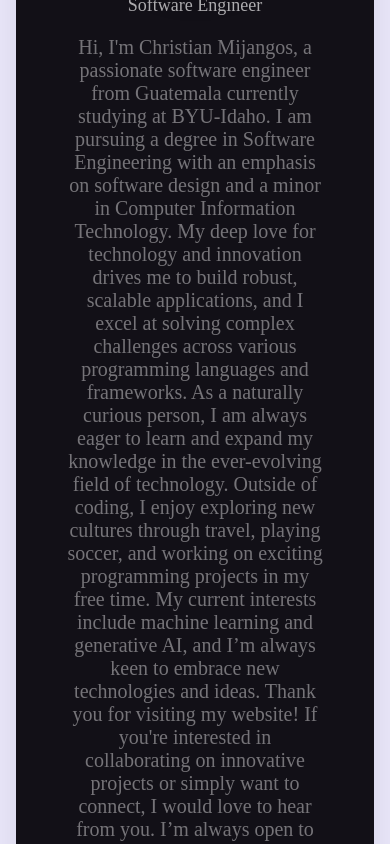
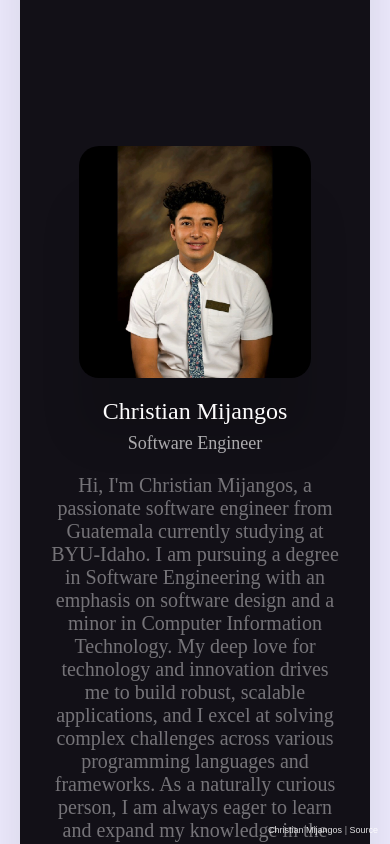
Before and after one commit to HeyChriss/About-me-, a React (Create React App) app: page /aboutme in a window 390 px wide. Built offline with nearby package versions, Linux system fonts and the light colour scheme.

Commit message:
Small details

```diff
--- a/src/App/App.tsx
+++ b/src/App/App.tsx
@@ -45,14 +45,16 @@ export const App = () => {
         <main className="app">
 
           <Routes>
+
             <Route
               path="/"
               element={
                 <>
+                  <Toggle />
                   <Content />
                   <Buttons />
                   <Particles />
-                  <Toggle />
+
                 </>
               }
             />
--- a/src/App/pages/AboutMe.scss
+++ b/src/App/pages/AboutMe.scss
@@ -77,7 +77,6 @@
   color: #121017;
 }
 
-
 .card-2 button:hover {
   background: #ffffff; /* Change background on hover */
   color: #121017; /* Change text color on hover */
@@ -91,12 +90,13 @@
   border: 1px solid #ffffff;
 }
 
+/* Responsive Styles */
 @media (max-width: 600px) {
   .card-2 {
-      margin: 0 40px;
-      padding-left: 50px;
-      padding-right: 50px;
-      padding-bottom: 60px;
+      margin: 0 20px; /* Reduce margin on smaller screens */
+      padding-left: 30px; /* Adjust padding for smaller screens */
+      padding-right: 30px;
+      padding-bottom: 40px;
       width: 100%;
       text-align: center;
       flex-direction: column;
@@ -107,19 +107,19 @@
   }
 
   .card-2 .buttons button {
-      width: 60%; /* Adjust width for smaller screens */
+      width: 80%; /* Adjust width for smaller screens */
   }
 
   .card-2 h2 {
       margin-right: 0;
-      font-size: 26px;
+      font-size: 24px; /* Reduce font size */
   }
 
   .card-2 img {
-      margin: -100px 0 30px 0;
+      margin: 300px 0 20px 0;
       width: 100%;
-      max-width: 1000px;
-      height: 250px;
+      max-width: 320px;
+      height: auto; /* Allow image height to adjust based on aspect ratio */
   }
 
   .card-2 p {
@@ -127,11 +127,12 @@
   }
 }
 
-  @media (max-width: 420px) {
+@media (max-width: 400px) {
   .card-2 img {
-      height: 50vw;
-      width: 50vw;
-      border-radius: 50%;
-      margin: -140px 0 30px 0;
+      height: auto; /* Ensure the image keeps its aspect ratio */
+      width: 80%; /* Adjust the width to fit the screen better */
+      max-width: 240px; /* Adjust max-width to prevent image from becoming too large */
+      margin: 600px auto 20px auto; /* Center the image with auto margins */
+      border-radius: 20px; /* Keep a slight border-radius */
   }
 }
--- a/src/App/pages/Projects.scss
+++ b/src/App/pages/Projects.scss
@@ -16,7 +16,7 @@ html, body {
   display: flex;
   flex-wrap: wrap;
   justify-content: center;
-    gap: 20px;
+  gap: 60px;
   padding-bottom: 20px; /* Add some padding at the bottom to avoid clipping */
 }
 
@@ -34,3 +34,23 @@ html, body {
   text-align: center;
   text-shadow: 2px 2px 4px rgba(0, 0, 0, 0.2);
 }
+
+/* Responsive Styles for Phones */
+@media only screen and (max-width: 740px) {
+  .projects-page {
+      padding: 15px; /* Reduce padding on smaller screens */
+  }
+
+  .projects-page h1 {
+      font-size: 2rem; /* Reduce font size for the header */
+      margin-bottom: 20px; /* Reduce bottom margin */
+      letter-spacing: 1px; /* Adjust letter spacing */
+      padding-bottom: 50px;
+  }
+
+  .cards-container {
+      align-items: center;
+      gap: 15px; /* Reduce gap between cards */
+      padding-bottom: 15px; /* Adjust bottom padding */
+  }
+}
--- a/src/components/Footer.tsx
+++ b/src/components/Footer.tsx
@@ -32,6 +32,33 @@ export const Footer = () => {
 
   return (
     <F.Container $isMobile={isMobile}>
+      <F.Text data-v2="footer" $theme={theme}>
+        <F.Link
+          data-v2="creator"
+          aria-label="Christian's personal website"
+          href="/"
+          rel="noopener noreferrer"
+          target="_blank"
+          $theme={theme}
+        >
+          {'Christian Mijangos'}
+        </F.Link>
+        {!isMobile && (
+          <>
+            {' | '}
+            <F.Link
+              data-v2="source"
+              aria-label="Source code for this website (opens in new window)"
+              href="https://github.com/HeyChriss/About-me-"
+              rel="noopener noreferrer"
+              target="_blank"
+              $theme={theme}
+            >
+              {'Source'}
+            </F.Link>
+          </>
+        )}
+      </F.Text>
     </F.Container>
   );
 };
```
Also changed, not shown: 2 other files (tests, documents, lock files or other folders). Lines whose indentation alone changed are shown as unchanged.
